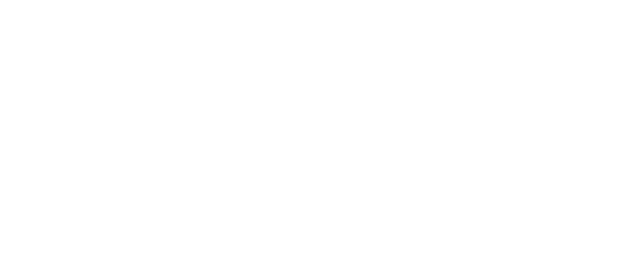
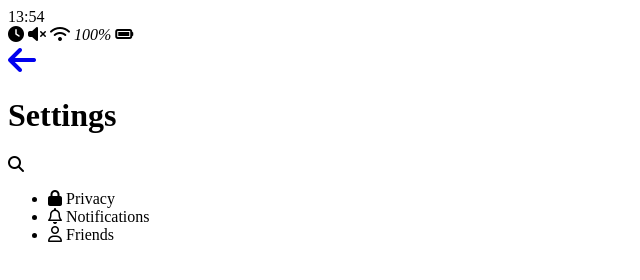
Before and after one commit to rayansrella9522/Kakao-Clone, a plain HTML site: page settings.html in a window 1280 px wide. Shown: the whole page, without its empty margins (0-640 px from the left). Drawn offline with Linux system fonts and the light colour scheme.

Commit message:
finishing HTML

```diff
--- /dev/null
+++ b/chat.html
@@ -0,0 +1,77 @@
+<!DOCTYPE html>
+<html lang="en">
+<head>
+    <meta charset="UTF-8">
+    <meta name="viewport" content="width=device-width, initial-scale=1.0">
+    <meta http-equiv="X-UA-Compatible" content="ie=edge">
+    <script src="https://kit.fontawesome.com/c0f90317a8.js" crossorigin="anonymous"></script>
+    <title>Chat | Kakao Clone</title>
+</head>
+<body>
+    <div class="status-bar">
+        <div class="status-bar__column">
+            <span class="status-bar__clock">13:54</span>
+        </div>
+        <div class="status-bar__column">
+            <i class="fas fa-clock"></i>
+            <i class="fas fa-volume-mute"></i>
+            <i class="fas fa-wifi"></i>
+            <i class="span status-bar__battery-level">100%</i>
+            <i class="fas fa-battery-full"></i>
+        </div>
+    </div>
+    <header class="header">
+        <div class="header_header-column">
+                <a href="index.html">
+                <i class="fas fa-arrow-left fa-2x"></i>
+                </a>
+            <h1 class="header__title">Best Friend</h1>
+        </div>
+        <div class="header_header-column">
+            <span class="header__icon">
+                <i class="fas fa-search"></i>
+            </span>
+                <div class="header__icon">
+                    <i class="fas fa-bars"></i>
+                </div>
+            </span>
+        </div>
+    </header>
+    <main class="chat">
+        <ul class="chat__messages">
+            <span class="chat__timestamp">Friday, January 11, 2019</span>
+            <li class="incoming-message message">
+                <img src="images/avatar.jpg" class="g-avatar message-avatar">
+                <div class="message__content">
+                    <span class="message__author">Best Friend</span>
+                    <div class="message__bubble"> Congrats I love you
+                    </div>
+                </div>
+                <span class="message__timestamp"></span>
+            </li>
+
+            <li class="incoming-message message">
+                <span class="message__timestamp"></span>
+                    <div class="message__bubble"> Thank you </div>
+                </div>
+            </li>
+        </ul>
+    </main>
+    <div class="chat__write">
+        <div class="chat__write-column">
+            <i class="fas fa-plus-square"></i>
+        </div>
+        <div class="chat__write-column">
+            <input type="text" placeholder="Send message" class="chat__write-input">
+        </div>
+        <div class="chat__write-column">
+            <span class="chat__write-icon">
+                <i class="far fa-smile-wink"></i>
+            </span>
+            <span class="chat__write-icon">
+                <i class="fas fa-microphone"></i>
+            </span>
+        </div>
+    </div>
+</body>
+</html>
--- a/settings.html
+++ b/settings.html
@@ -0,0 +1,61 @@
+<!DOCTYPE html>
+<html lang="en">
+<head>
+    <meta charset="UTF-8">
+    <meta name="viewport" content="width=device-width, initial-scale=1.0">
+    <meta http-equiv="X-UA-Compatible" content="ie=edge">
+    <script src="https://kit.fontawesome.com/c0f90317a8.js" crossorigin="anonymous"></script>
+    <title>Settings | Kakao Clone</title>
+</head>
+<body>
+    <div class="status-bar">
+        <div class="status-bar__column">
+            <span class="status-bar__clock">13:54</span>
+        </div>
+        <div class="status-bar__column">
+            <i class="fas fa-clock"></i>
+            <i class="fas fa-volume-mute"></i>
+            <i class="fas fa-wifi"></i>
+            <i class="span status-bar__battery-level">100%</i>
+            <i class="fas fa-battery-full"></i>
+        </div>
+    </div>
+    <header class="header">
+        <div class="header_header-column">
+                <a href="more.html">
+                <i class="fas fa-arrow-left fa-2x"></i>
+                </a>
+            <h1 class="header__title">Settings</h1>
+        </div>
+        <div class="header_header-column">
+            <span class="header__icon">
+                <i class="fas fa-search"></i>
+            </span>
+            </span>
+        </div>
+    </header>
+    <main class="settings">
+        <section class="settings__sections">
+            <ul class="settings__list">
+                <li class="settings__setting">
+                    <span class="settings__icon">
+                        <i class="fas fa-lock"></i></span>
+                    <span class="settings__title">Privacy</span>
+                </li>
+                <li class="settings__setting">
+                    <span class="settings__icon">
+                        <i class="far fa-bell"></i>
+                    </span>
+                    <span class="settings__title">Notifications</span>
+                </li>
+                <li class="settings__setting">
+                    <span class="settings__icon">
+                        <i class="far fa-user"></i>
+                    </span>
+                    <span class="settings__title">Friends</span>
+                </li>
+            </ul>
+        </section>
+    </main>
+</body>
+</html>
```
Also changed, not shown: index.html (+33 -13 lines), more.html (+7 -0 lines).
